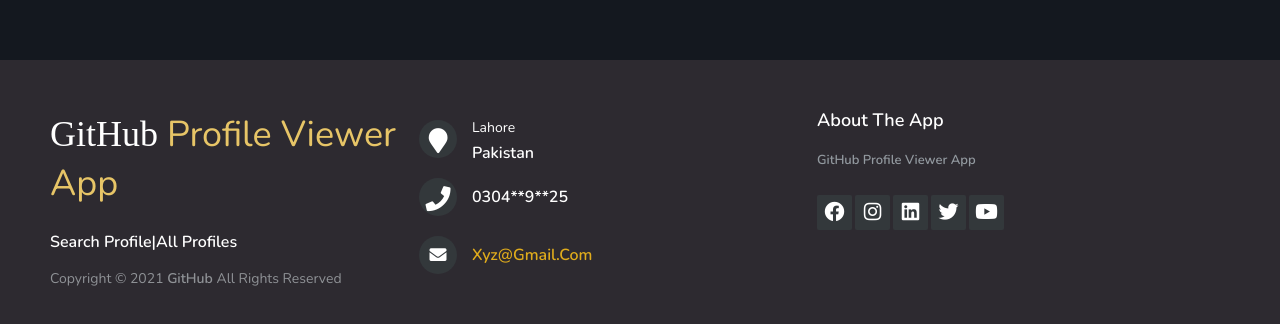
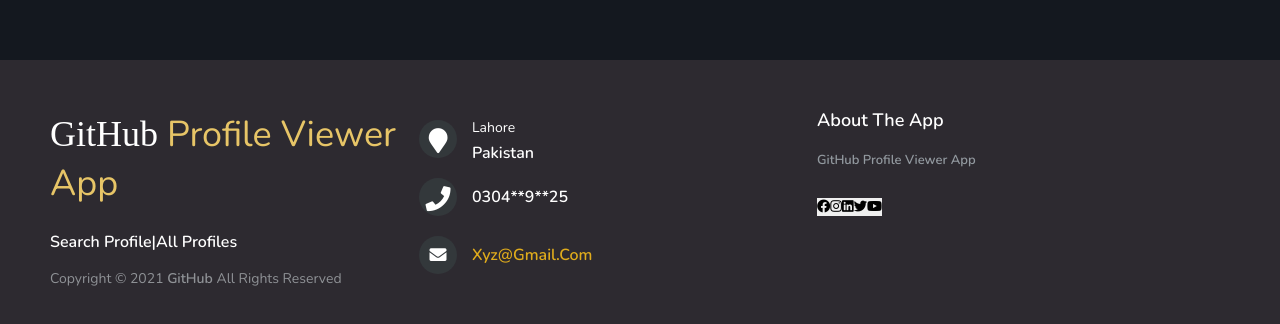
Before and after one commit to Abdul-Hafeez746/github-profile-viewer-app, a React (Create React App) app: page / in a window 1280 px wide. Shown: the part 890-1214 px from the top of the page. Built offline with nearby package versions, Linux system fonts and the light colour scheme.

Commit message:
Update Footer.jsx

```diff
--- a/src/Components/Footer.jsx
+++ b/src/Components/Footer.jsx
@@ -36,11 +36,11 @@
       <strong>GitHub Profile Viewer App</strong>
     </p>
     <div className="footer-icons">
-      <a href="#"><i className="fab fa-facebook" /></a>
-      <a href="#"><i className="fab fa-instagram" /></a>
-      <a href="#"><i className="fab fa-linkedin" /></a>
-      <a href="#"><i className="fab fa-twitter" /></a>
-      <a href="#"><i className="fab fa-youtube" /></a>
+      <button><i className="fab fa-facebook" /></button>
+      <button><i className="fab fa-instagram" /></button>
+      <button><i className="fab fa-linkedin" /></button>
+      <button><i className="fab fa-twitter" /></button>
+      <button><i className="fab fa-youtube" /></button>
     </div>
   </div>
 </footer>
```
